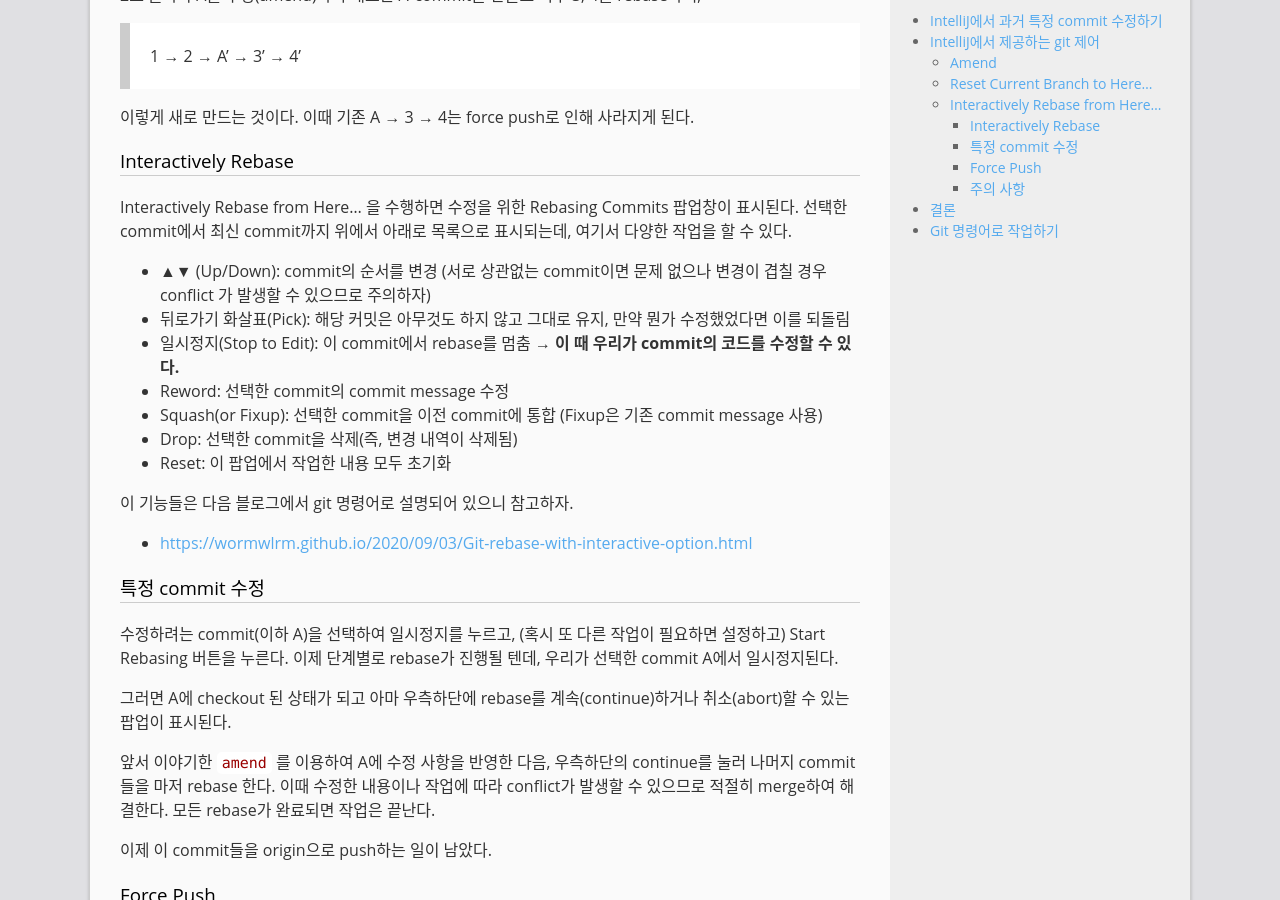
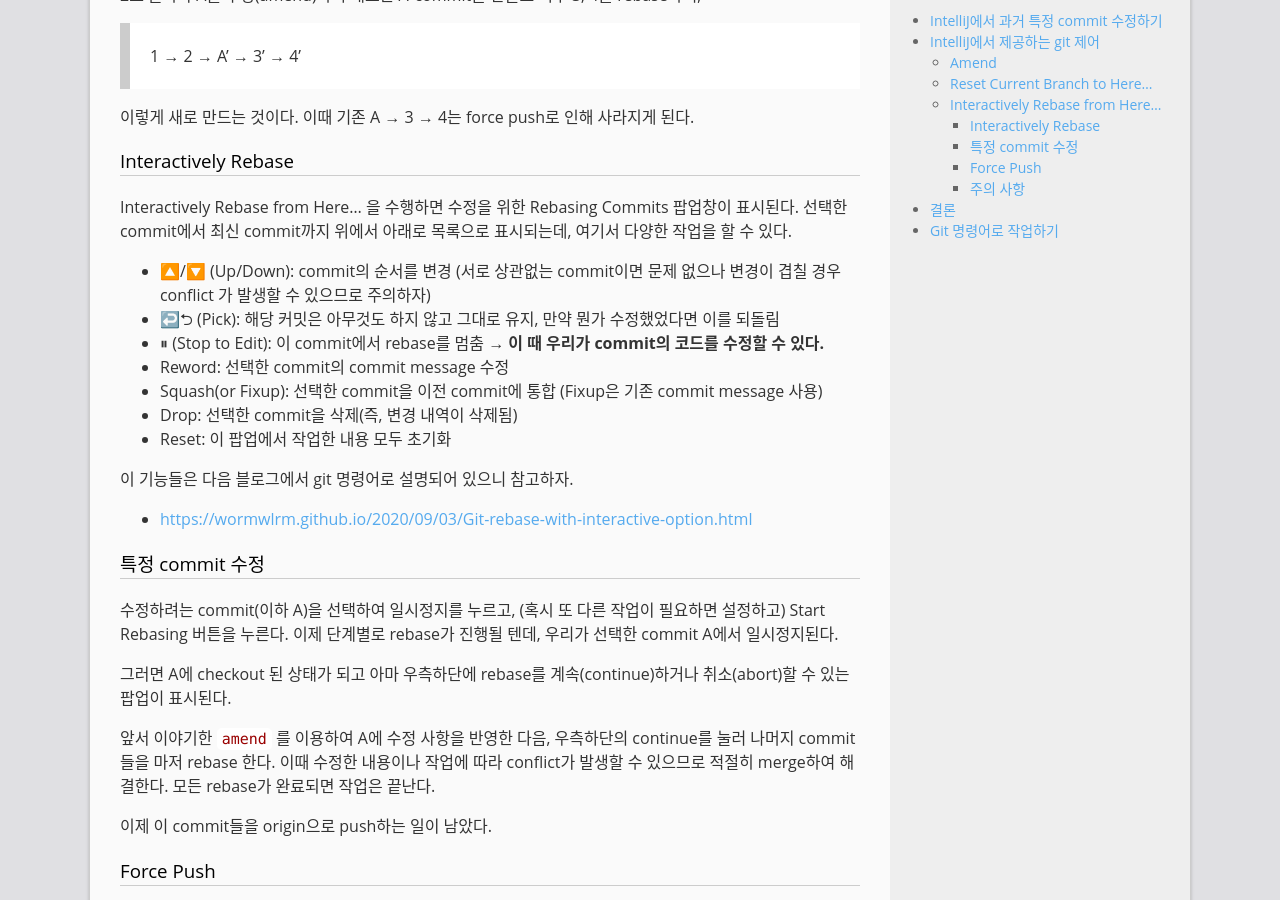
Before and after one commit to mystria/mystria.github.io, a Jekyll site: the page built from _posts/2022-10-22-edit-specific-commit-by-intellij.md, in a window 1280 px wide and 900 px high, scrolled down 1989 px. Built offline with Jekyll 4.4.1, drawn with Linux system fonts in a browser that asks for light colours; comment, search, counter and statistics services are not loaded.

Commit message:
Update unicode in post

```diff
--- a/_posts/2022-10-22-edit-specific-commit-by-intellij.md
+++ b/_posts/2022-10-22-edit-specific-commit-by-intellij.md
@@ -70,9 +70,9 @@ Amend를 체크하고 commit한 다음, push 할 때 Force Push 버튼(Push 버
 
 Interactively Rebase from Here… 을 수행하면 수정을 위한 Rebasing Commits 팝업창이 표시된다. 선택한 commit에서 최신 commit까지 위에서 아래로 목록으로 표시되는데, 여기서 다양한 작업을 할 수 있다.
 
-- ▲▼ (Up/Down): commit의 순서를 변경 (서로 상관없는 commit이면 문제 없으나 변경이 겹칠 경우 conflict 가 발생할 수 있으므로 주의하자)
-- 뒤로가기 화살표(Pick): 해당 커밋은 아무것도 하지 않고 그대로 유지, 만약 뭔가 수정했었다면 이를 되돌림
-- 일시정지(Stop to Edit): 이 commit에서 rebase를 멈춤 → **이 때 우리가 commit의 코드를 수정할 수 있다.**
+- 🔼/🔽 (Up/Down): commit의 순서를 변경 (서로 상관없는 commit이면 문제 없으나 변경이 겹칠 경우 conflict 가 발생할 수 있으므로 주의하자)
+- ↩️⮌ (Pick): 해당 커밋은 아무것도 하지 않고 그대로 유지, 만약 뭔가 수정했었다면 이를 되돌림
+- ⏸ (Stop to Edit): 이 commit에서 rebase를 멈춤 → **이 때 우리가 commit의 코드를 수정할 수 있다.**
 - Reword: 선택한 commit의 commit message 수정
 - Squash(or Fixup): 선택한 commit을 이전 commit에 통합 (Fixup은 기존 commit message 사용)
 - Drop: 선택한 commit을 삭제(즉, 변경 내역이 삭제됨)
```
